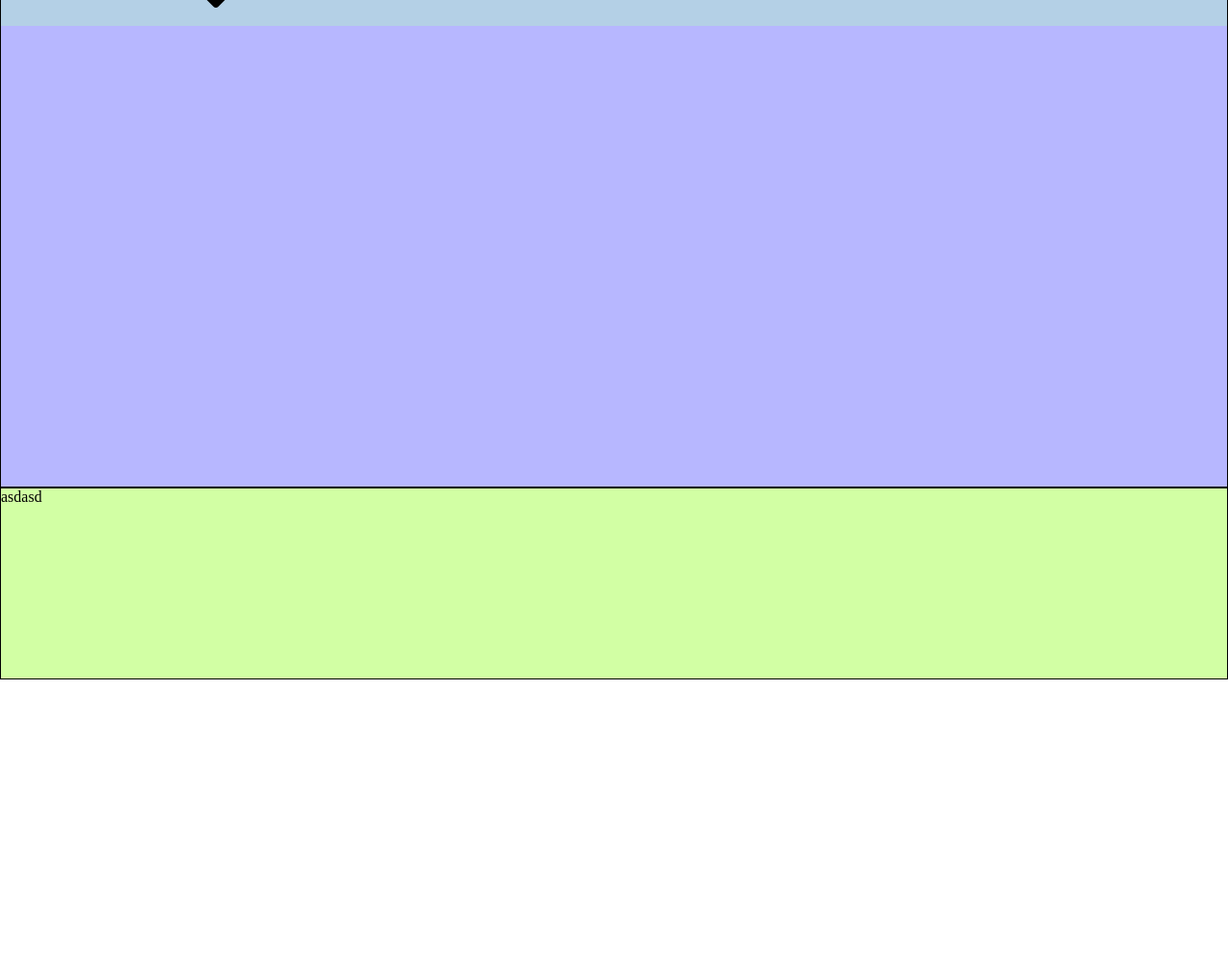
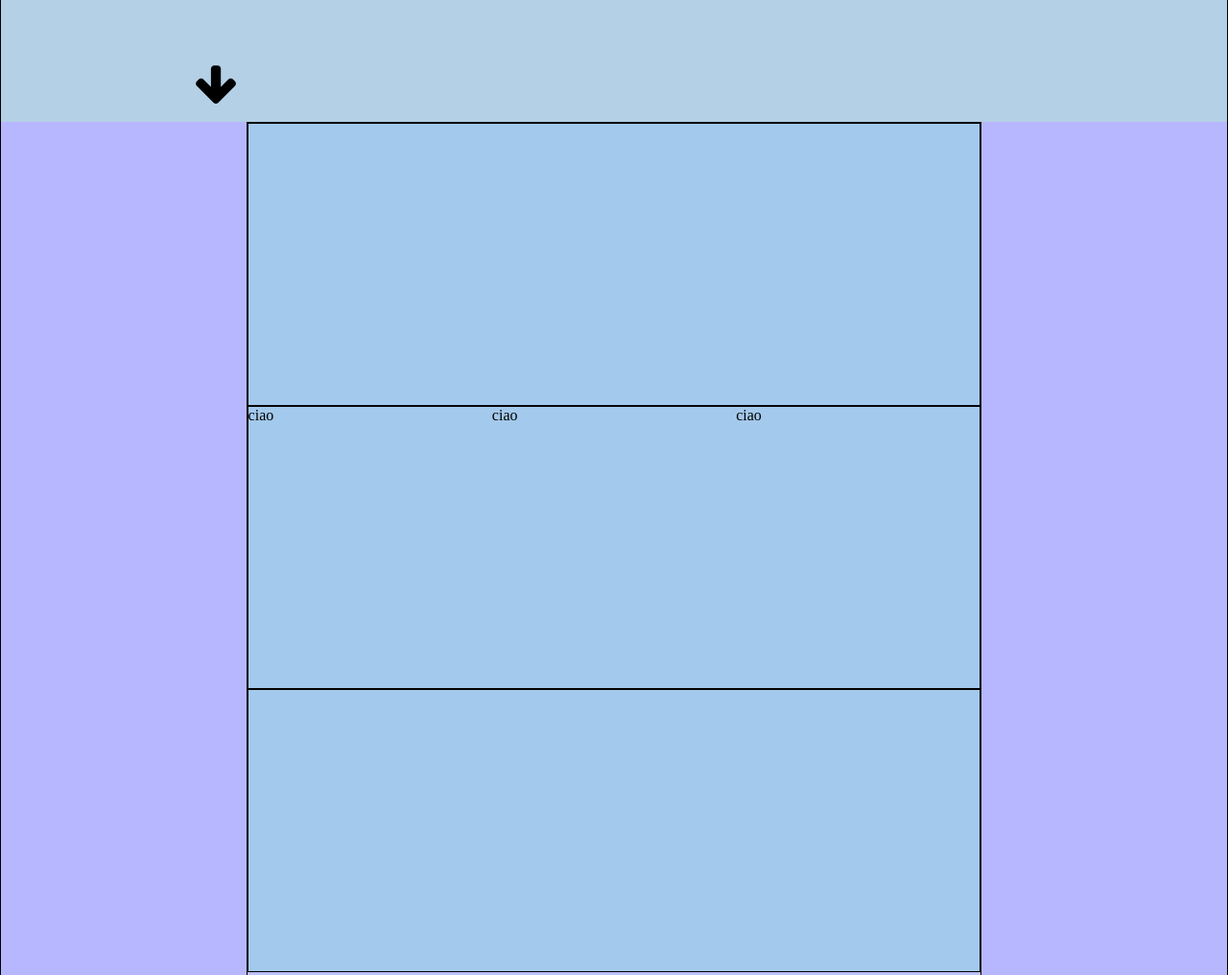
Before and after one commit to RiccardoDelrio/htmlcss-dropbox, a plain HTML site: page index.html in a window 1280 px wide. Shown: the part 759-1775 px from the top of the page at 96% size. Before the commit the page ends 1467 px from the top, so only its background shows below. Drawn offline with Linux system fonts and the light colour scheme.

Commit message:
division into blocks of the first section.

```diff
--- a/assets/css/style.css
+++ b/assets/css/style.css
@@ -13,9 +13,24 @@
     } */
 
     main {
-        height: 1200px;
+
         background-color: rgba(0, 0, 255, 0.281);
         border: 1px solid;
+
+        .main-container {
+            background-color: rgba(192, 196, 255, 0.705);
+            height: 900px;
+            flex-direction: column;
+            border: 1px solid black;
+
+            .row {
+                border: 1px solid black;
+                display: flex;
+                height: 295px;
+                background-color: #00fe7223;
+                width: 100%;
+            }
+        }
     }
 
     footer {
@@ -140,7 +155,7 @@ nav {
 
             img {
                 width: 100%;
-                margin-bottom: -60px;
+                margin-bottom: -100px;
             }
 
             p {
@@ -159,6 +174,7 @@ nav {
 
     .arrow {
         font-size: 3rem;
+        margin-top: 100px;
 
         i {
             color: black;
--- a/index.html
+++ b/index.html
@@ -74,7 +74,16 @@
             </div>
         </div>
         <!-- end jumbotron -->
+        <section class="main-container dflex w-60">
+            <div class="row"></div>
+            <div class="row">
+                <div class="col4">ciao</div>
+                <div class="col4">ciao</div>
+                <div class="col4">ciao</div>
+            </div>
+            <div class="row"></div>
 
+        </section>
     </main>
     <!-- start footer-->
     <footer> asdasd</footer>
```
